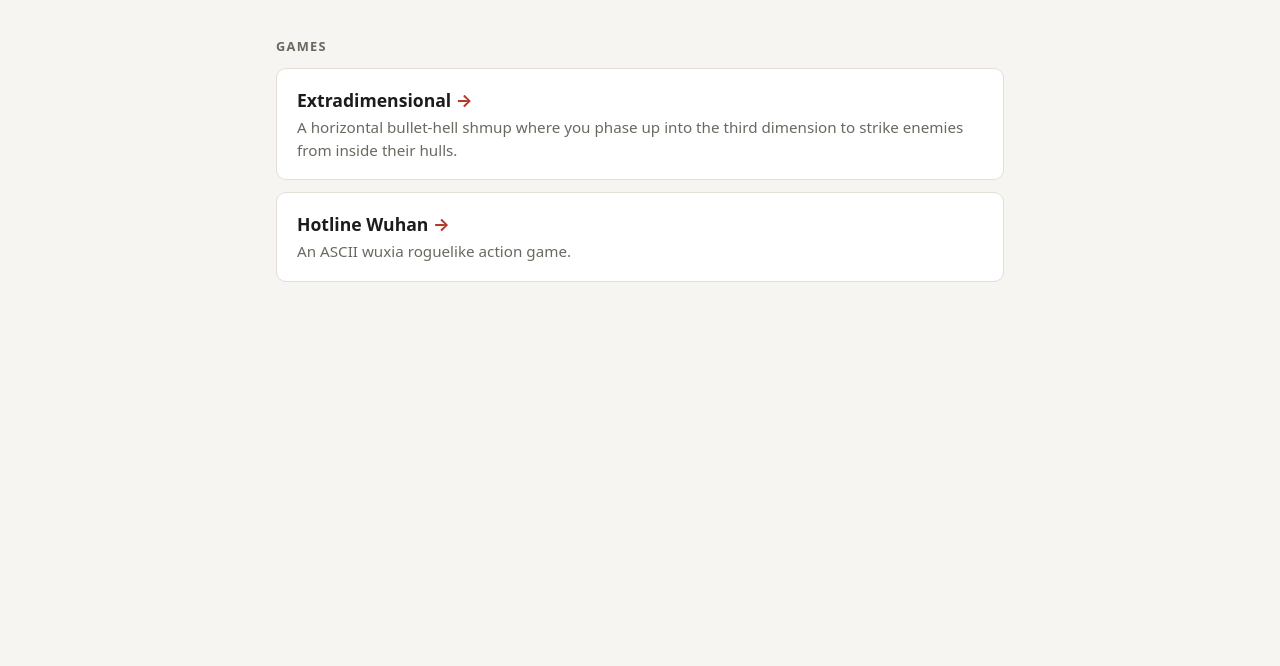
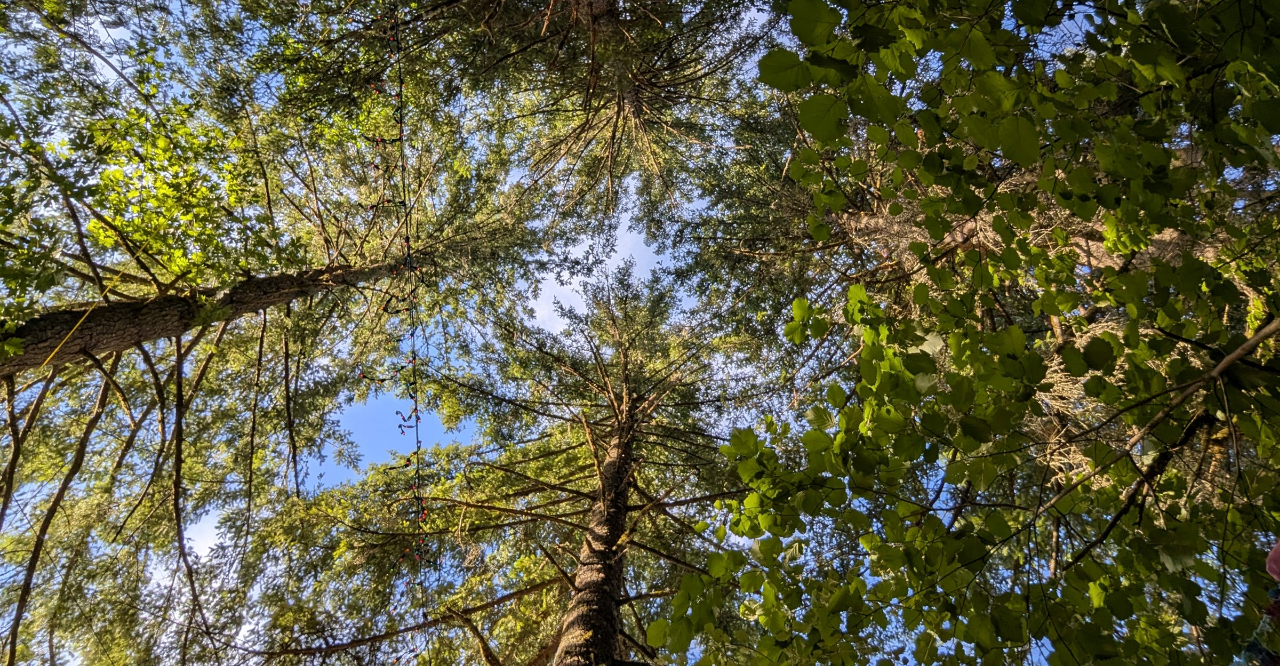
Before and after one commit to efraker/efraker.github.io, a plain HTML site: page index.html in a window 1280 px wide. Shown: the part 134-800 px from the top of the page. Drawn offline with Linux system fonts and the light colour scheme.

Commit message:
Replace landing page with full-screen canopy photo
Co-Authored-By: Claude Opus 5.5 <noreply@anthropic.com>

```diff
--- a/index.html
+++ b/index.html
@@ -4,50 +4,21 @@
 <meta charset="utf-8">
 <meta name="viewport" content="width=device-width, initial-scale=1">
 <title>maurseth4pdx</title>
-<meta name="description" content="Browser games and other experiments.">
+<meta name="description" content="Looking up through the forest canopy.">
+<meta property="og:title" content="maurseth4pdx">
+<meta property="og:image" content="https://maurseth4pdx.com/canopy-1200.jpg">
 <style>
-  :root {
-    --bg: #f6f5f1; --fg: #1d1c1a; --muted: #6b6860; --card: #ffffff;
-    --line: #e2dfd6; --accent: #b4372b;
+  html, body { margin: 0; height: 100%; background: #1f2a17; }
+  img {
+    display: block; width: 100vw; height: 100vh; height: 100dvh;
+    object-fit: cover; object-position: center;
   }
-  @media (prefers-color-scheme: dark) {
-    :root { --bg: #121211; --fg: #ecebe6; --muted: #9a978e; --card: #1b1b19; --line: #2c2b28; --accent: #ff6a5a; }
-  }
-  * { box-sizing: border-box; }
-  body {
-    margin: 0; background: var(--bg); color: var(--fg);
-    font: 16px/1.5 ui-sans-serif, system-ui, -apple-system, "Segoe UI", sans-serif;
-  }
-  main { max-width: 760px; margin: 0 auto; padding: 64px 16px; }
-  h1 { font: 700 2rem/1.1 ui-monospace, "Cascadia Code", Consolas, monospace; margin: 0 0 8px; letter-spacing: -0.02em; }
-  .lede { color: var(--muted); margin: 0 0 40px; }
-  h2 { font-size: 0.8rem; text-transform: uppercase; letter-spacing: 0.1em; color: var(--muted); margin: 0 0 12px; }
-  ul { list-style: none; margin: 0; padding: 0; display: grid; gap: 12px; }
-  a.card {
-    display: block; padding: 18px 20px; background: var(--card); border: 1px solid var(--line);
-    border-radius: 10px; color: inherit; text-decoration: none; transition: border-color .15s, transform .15s;
-  }
-  a.card:hover, a.card:focus-visible { border-color: var(--accent); transform: translateY(-1px); outline: none; }
-  .title { font-weight: 650; font-size: 1.1rem; }
-  .title::after { content: " \2192"; color: var(--accent); }
-  .desc { color: var(--muted); font-size: 0.95rem; margin-top: 2px; }
 </style>
 </head>
 <body>
-<main>
-  <h1>maurseth4pdx</h1>
-  <p class="lede">Browser games and other experiments. Everything runs right in the page, with nothing to install.</p>
-  <h2>Games</h2>
-  <ul>
-    <li><a class="card" href="/extradimensional/">
-      <div class="title">Extradimensional</div>
-      <div class="desc">A horizontal bullet-hell shmup where you phase up into the third dimension to strike enemies from inside their hulls.</div>
-    </a></li>
-    <li><a class="card" href="/hotline-wuhan/">
-      <div class="title">Hotline Wuhan</div>
-      <div class="desc">An ASCII wuxia roguelike action game.</div>
-    </a></li>
-  </ul>
-</main>
+<img src="canopy-2400.jpg"
+     srcset="canopy-1200.jpg 1200w, canopy-2400.jpg 2400w"
+     sizes="100vw"
+     alt="Looking straight up through tall fir and alder trees into a blue summer sky, with a string of lights hanging from the branches.">
 </body>
 </html>
```
Also changed, not shown: canopy-1200.jpg (added), canopy-2400.jpg (added).
